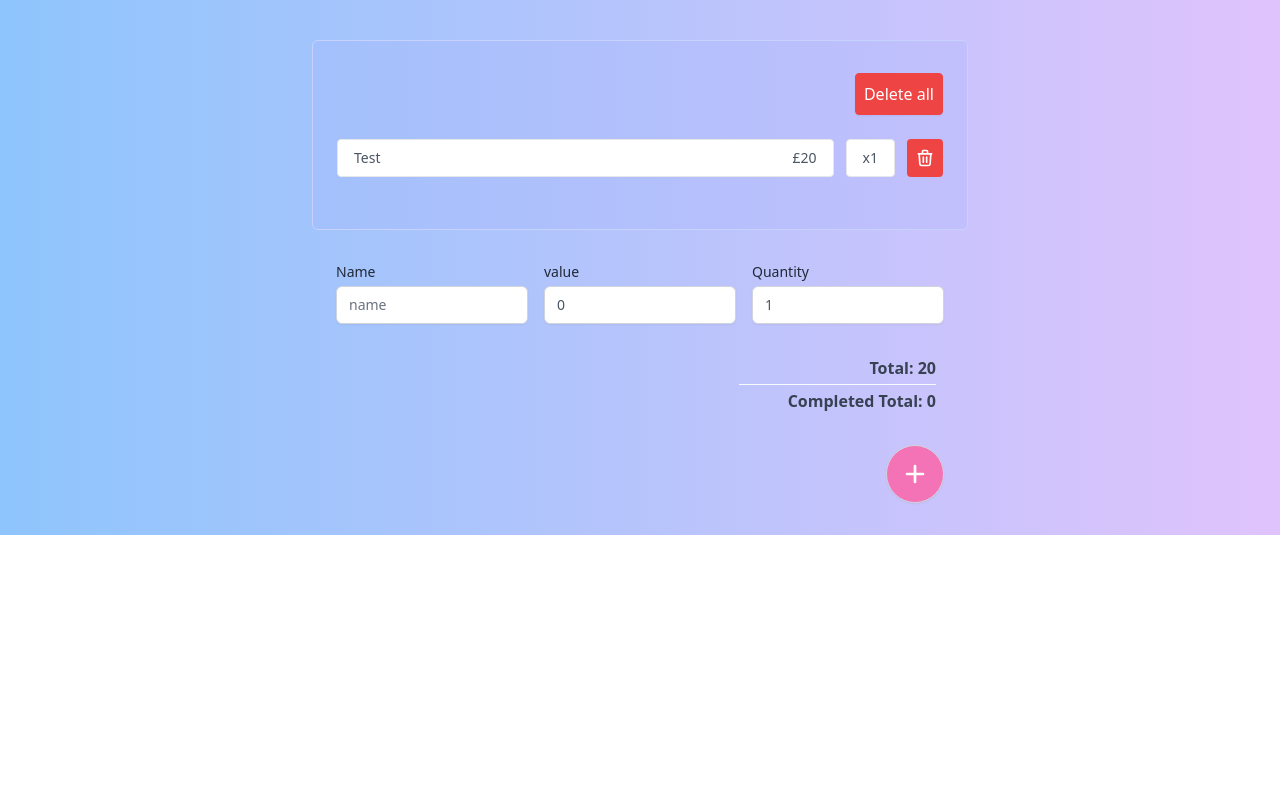
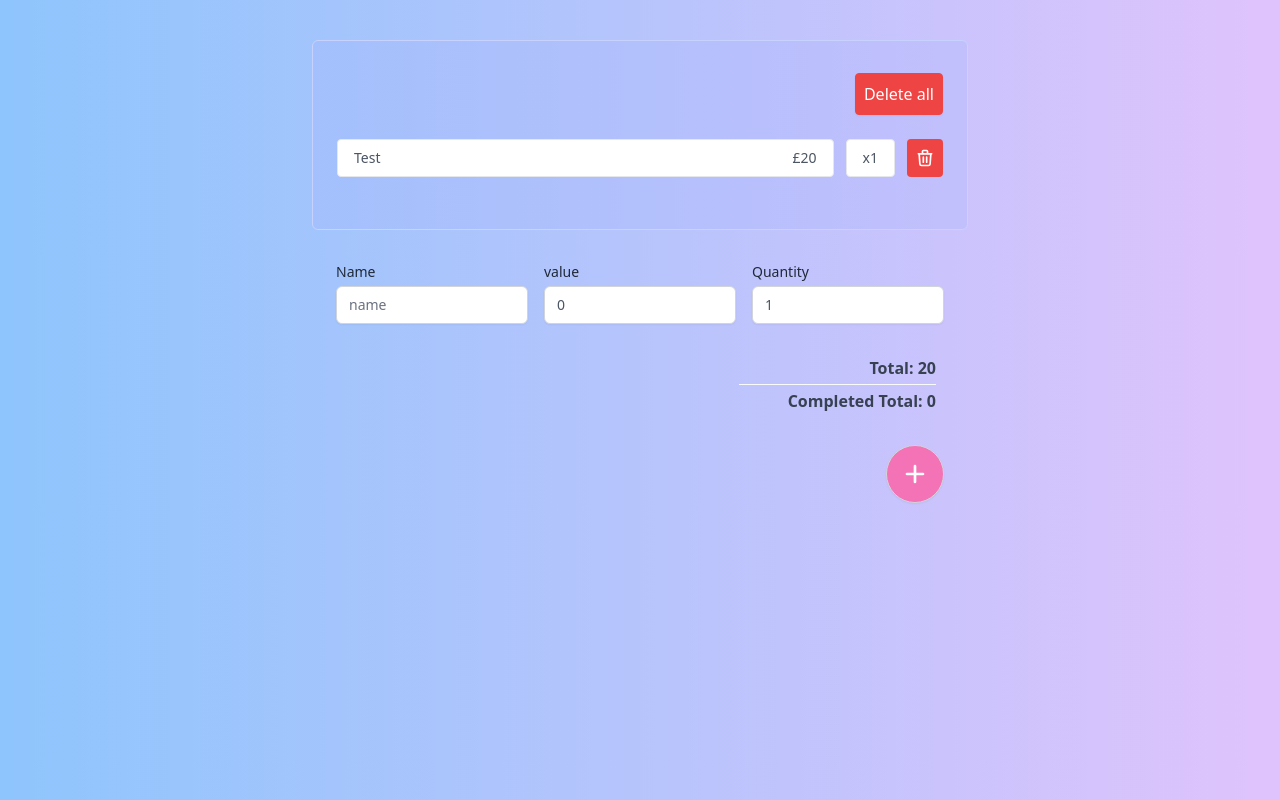
Before and after one commit to jamie-white-25/shopping-list, a Vue app: page / in a window 1280 px wide. Built offline with nearby package versions, Linux system fonts and the light colour scheme.

Commit message:
Update App.vue

```diff
--- a/src/App.vue
+++ b/src/App.vue
@@ -102,7 +102,9 @@ const setStorage = () => {
 </script>
 
 <template>
-  <main class="py-8 bg-gradient-to-r from-[#8EC5FC] to-[#E0C3FC]">
+  <main
+    class="py-8 min-h-screen min-w-screen bg-gradient-to-r from-[#8EC5FC] to-[#E0C3FC]"
+  >
     <div class="relative z-10 bg-none max-w-2xl mx-auto">
       <div
         class="bg-indigo-300 bg-opacity-25 px-6 pt-8 pb-5 rounded-md border border-indigo-200 m-2"
@@ -116,7 +118,6 @@ const setStorage = () => {
             Delete all
           </button>
         </div>
-
         <ShoppingList
           :items="list"
           @delete="deleteItem"
```
